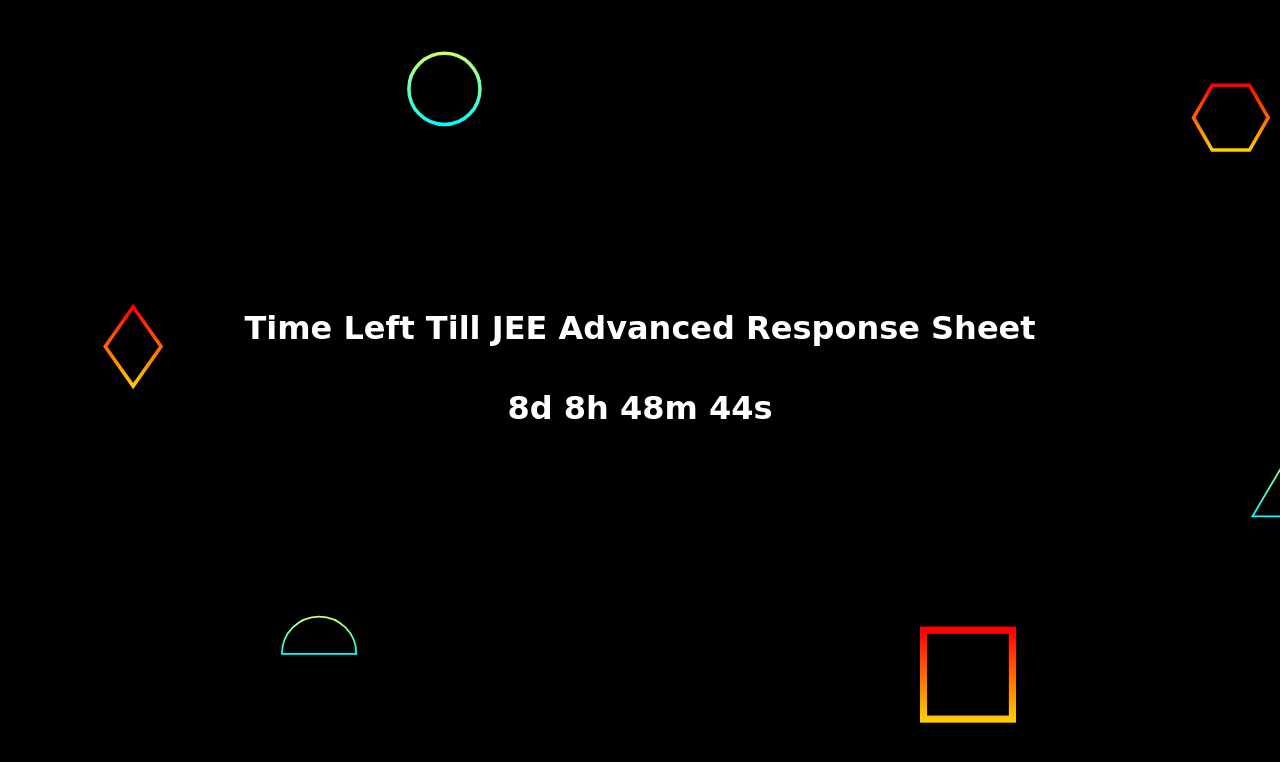
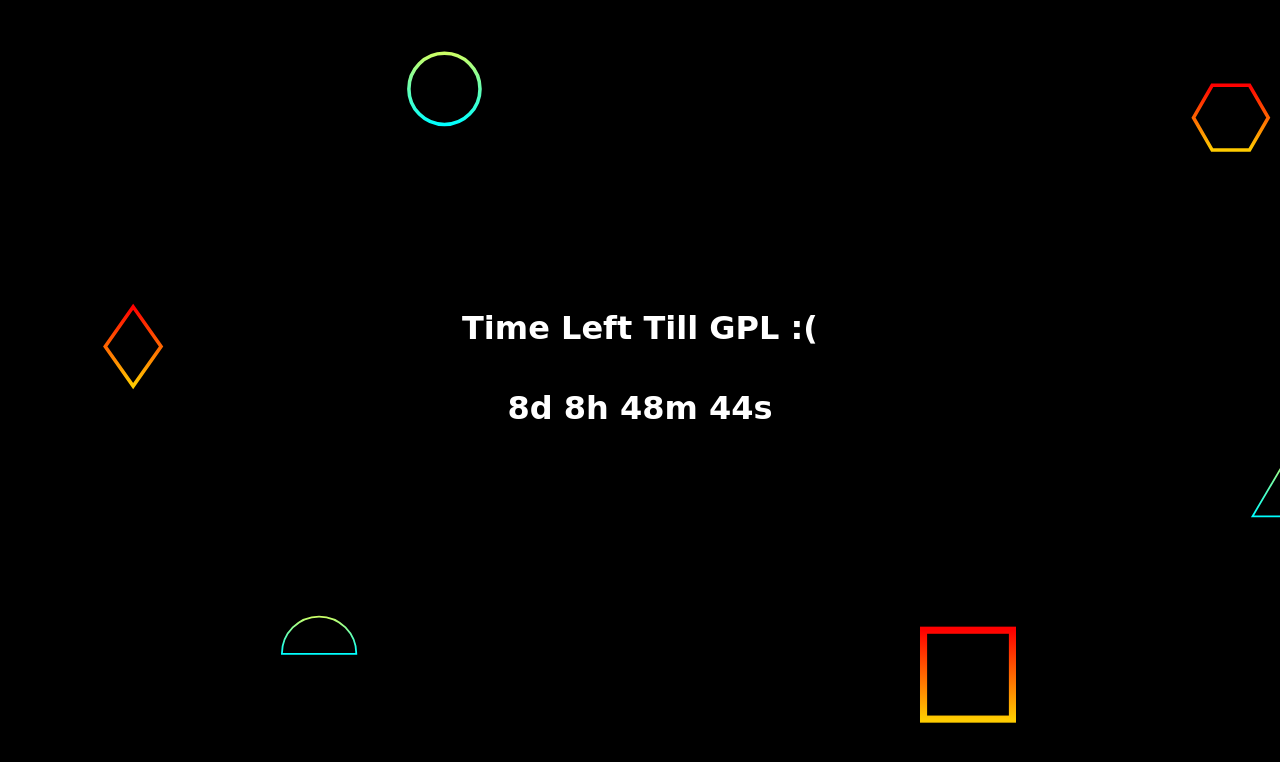
Before and after one commit to Nirraaav/BirthdayCounter, a plain HTML site: page index.html in a window 1280 px wide. Drawn offline with Linux system fonts and the light colour scheme; a web font is replaced by a local one.

Commit message:
Update index.html

```diff
--- a/index.html
+++ b/index.html
@@ -11,7 +11,7 @@
 
 <body>
 
- <h1 style="text-align: center;">Time Left Till JEE Advanced Response Sheet</h1>
+ <h1 style="text-align: center;">Time Left Till GPL :(</h1>
 <h1 id="timer"></h1>
     <script>
     var countDownDate = new Date("Jan 24, 2024 00:00:00").getTime();
```
